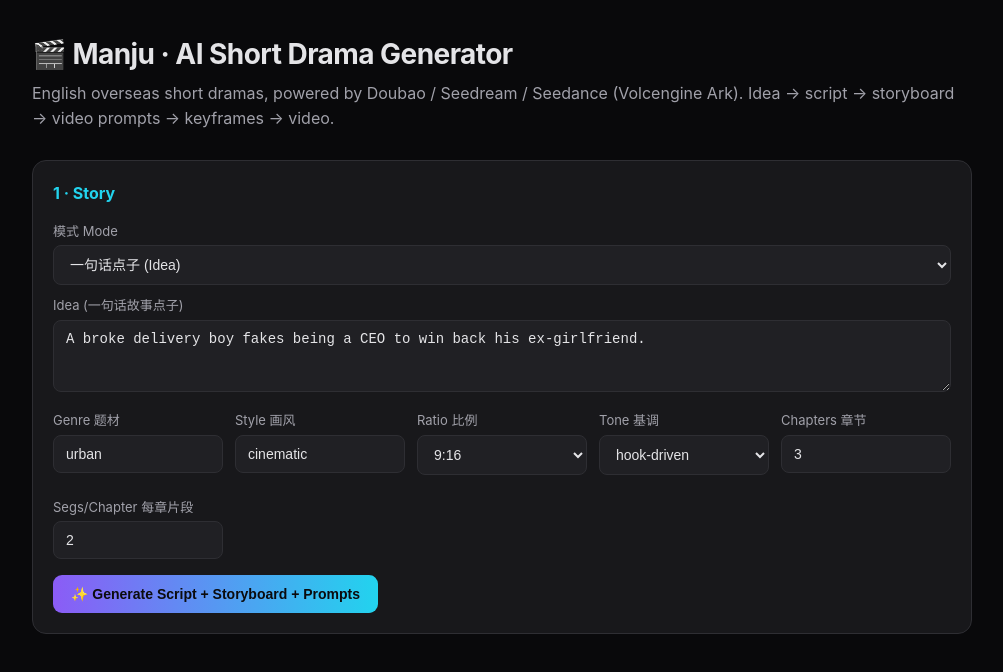
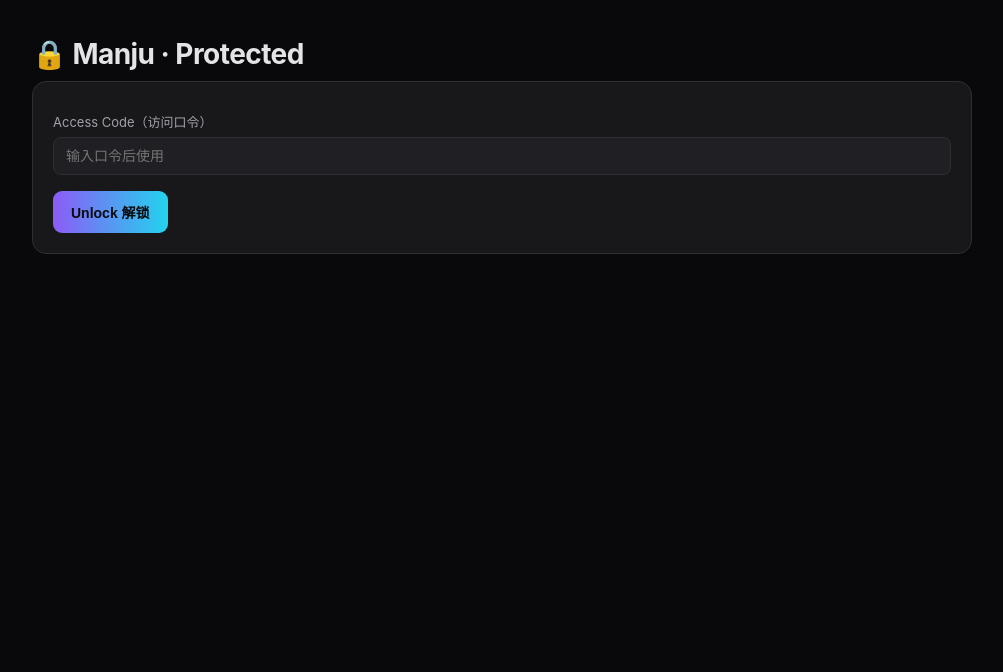
Before and after one commit to fv1388/manju, a Next.js app: page / in a window 1280 px wide. Shown: the top 672 px of the page, without its empty margins (138-1141 px from the left). Built offline with nearby package versions, Linux system fonts and the light colour scheme.

Commit message:
feat: 访问口令防白嫖（前端口令门 + 后端接口校验）

```diff
--- a/src/app/api/frames/route.ts
+++ b/src/app/api/frames/route.ts
@@ -1,5 +1,6 @@
 import { NextResponse } from "next/server";
 import { generateImage, hasApiKey } from "@/lib/doubao";
+import { checkAccess } from "@/lib/auth";
 
 export async function POST(req: Request) {
   if (!hasApiKey()) {
@@ -14,6 +15,9 @@
   } catch {
     return NextResponse.json({ error: "JSON 解析失败" }, { status: 400 });
   }
+  if (!checkAccess(body.accessCode)) {
+    return NextResponse.json({ error: "访问口令错误，无法生成。请联系管理员获取口令。" }, { status: 403 });
+  }
   if (!body.prompt) {
     return NextResponse.json({ error: "缺少 prompt" }, { status: 400 });
   }
--- a/src/app/api/script/route.ts
+++ b/src/app/api/script/route.ts
@@ -1,6 +1,7 @@
 import { NextResponse } from "next/server";
 import type { DramaConfig, Ratio, Tone } from "@/lib/types";
 import { generateDrama } from "@/lib/pipeline";
+import { checkAccess } from "@/lib/auth";
 
 function clamp(n: any, min: number, max: number): number {
   const v = parseInt(n, 10);
@@ -14,6 +15,9 @@
     body = await req.json();
   } catch {
     return NextResponse.json({ error: "JSON 解析失败" }, { status: 400 });
+  }
+  if (!checkAccess(body.accessCode)) {
+    return NextResponse.json({ error: "访问口令错误，无法生成。请联系管理员获取口令。" }, { status: 403 });
   }
   if (!body.idea && !body.novelText) {
     return NextResponse.json({ error: "缺少 idea（故事点子）或小说文本" }, { status: 400 });
--- a/src/app/api/video/route.ts
+++ b/src/app/api/video/route.ts
@@ -1,5 +1,6 @@
 import { NextResponse } from "next/server";
 import { imageToVideo, hasApiKey } from "@/lib/doubao";
+import { checkAccess } from "@/lib/auth";
 
 export async function POST(req: Request) {
   if (!hasApiKey()) {
@@ -13,6 +14,9 @@
     body = await req.json();
   } catch {
     return NextResponse.json({ error: "JSON 解析失败" }, { status: 400 });
+  }
+  if (!checkAccess(body.accessCode)) {
+    return NextResponse.json({ error: "访问口令错误，无法生成。请联系管理员获取口令。" }, { status: 403 });
   }
   const b64 = body.imageBase64;
   const prompt = body.prompt;
--- a/src/app/page.tsx
+++ b/src/app/page.tsx
@@ -44,6 +44,8 @@
 
 type SegKey = string; // e.g. "C1#1"
 
+const ACCESS_CODE = "manju1388"; // 访问口令：防陌生人白嫖模型额度（与后端一致）
+
 export default function Page() {
   const [idea, setIdea] = useState(
     "A broke delivery boy fakes being a CEO to win back his ex-girlfriend."
@@ -72,6 +74,25 @@
   const [framesDone, setFramesDone] = useState(0);
   const [framesTotal, setFramesTotal] = useState(0);
 
+  // 访问口令门
+  const [authed, setAuthed] = useState(false);
+  const [codeInput, setCodeInput] = useState("");
+  const [codeErr, setCodeErr] = useState("");
+
+  async function tryAuth() {
+    if (codeInput === ACCESS_CODE) {
+      try {
+        localStorage.setItem("manju_auth", ACCESS_CODE);
+      } catch {
+        /* ignore */
+      }
+      setAuthed(true);
+      setCodeErr("");
+    } else {
+      setCodeErr("口令错误，请重试。");
+    }
+  }
+
   async function generateDrama() {
     setLoading(true);
     setStatus("Generating script + storyboard + video prompts…");
@@ -89,6 +110,7 @@
           tone,
           chapters,
           segments,
+          accessCode: localStorage.getItem("manju_auth") || "",
         }),
       });
       const data = await res.json();
@@ -120,7 +142,7 @@
       const res = await fetch("/api/frames", {
         method: "POST",
         headers: { "Content-Type": "application/json" },
-        body: JSON.stringify({ prompt, ratio }),
+        body: JSON.stringify({ prompt, ratio, accessCode: localStorage.getItem("manju_auth") || "" }),
       });
       const data = await res.json();
       if (!res.ok) throw new Error(data.error || "生图失败");
@@ -149,7 +171,7 @@
       const res = await fetch("/api/video", {
         method: "POST",
         headers: { "Content-Type": "application/json" },
-        body: JSON.stringify({ imageBase64: base64, prompt, ratio }),
+        body: JSON.stringify({ imageBase64: base64, prompt, ratio, accessCode: localStorage.getItem("manju_auth") || "" }),
       });
       const data = await res.json();
       if (!res.ok) throw new Error(data.error || "视频生成失败");
@@ -204,6 +226,7 @@
   // 刷新/重开后恢复上一次生成的剧本
   useEffect(() => {
     try {
+      if (localStorage.getItem("manju_auth") === ACCESS_CODE) setAuthed(true);
       const raw = localStorage.getItem("manju_last");
       if (raw) {
         const d = JSON.parse(raw);
@@ -267,6 +290,28 @@
     a.click();
     a.remove();
     URL.revokeObjectURL(url);
+  }
+
+  if (!authed) {
+    return (
+      <div className="container">
+        <h1>🔒 Manju · Protected</h1>
+        <div className="card">
+          <label>Access Code（访问口令）</label>
+          <input
+            type="password"
+            value={codeInput}
+            onChange={(e) => setCodeInput(e.target.value)}
+            onKeyDown={(e) => e.key === "Enter" && tryAuth()}
+            placeholder="输入口令后使用"
+          />
+          <button className="btn" onClick={tryAuth}>
+            Unlock 解锁
+          </button>
+          {codeErr && <p className="status err">{codeErr}</p>}
+        </div>
+      </div>
+    );
   }
 
   return (
--- /dev/null
+++ b/src/lib/auth.ts
@@ -0,0 +1,7 @@
+// 访问口令：防白嫖——网站/接口需输入正确口令才能调用生成，避免陌生人消耗你充值的模型额度
+// 如需改口令，改这里即可（改完需重新部署）
+export const ACCESS_CODE = "manju1388";
+
+export function checkAccess(code: unknown): boolean {
+  return typeof code === "string" && code === ACCESS_CODE;
+}
```
